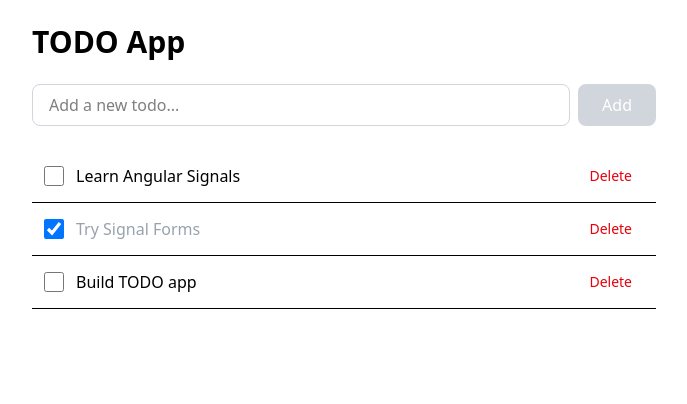
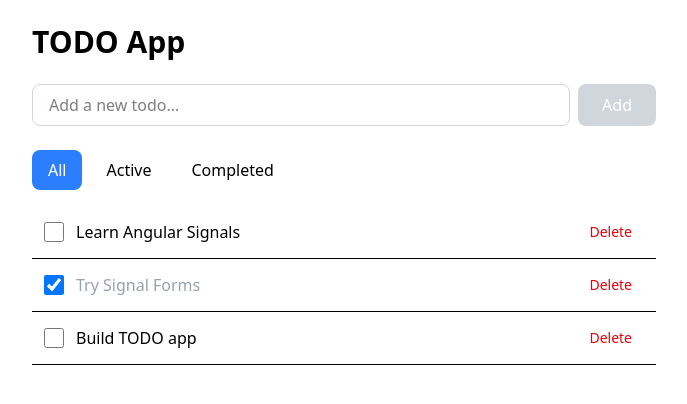
Before and after one commit to tommy1038/angular_todo, an Angular app: page / in a window 1280 px wide. Shown: the top 404 px of the page, without its empty margins (296-983 px from the left). Built offline with nearby package versions, Linux system fonts and the light colour scheme.

Commit message:
Add todo filtering (all/active/completed)
1. フィルターコンポーネント作成
2. computed signal でフィルタリングロジック
3. フィルター切り替えUI

```diff
--- a/src/app/app.html
+++ b/src/app/app.html
@@ -1,8 +1,12 @@
 <div class="max-w-2xl mx-auto p-6">
   <h1 class="text-3xl font-bold mb-6">TODO App</h1>
   <app-todo-form (todoAdded)="addTodo($event)" />
+  <app-todo-filter
+    [currentFilter]="filter()"
+    (filterChanged)="setFilter($event)"
+  />
   <app-todo-list
-    [todos]="todos()"
+    [todos]="filteredTodos()"
     (todoToggled)="toggleTodo($event)"
     (todoDeleted)="deleteTodo($event)"
   />
--- a/src/app/app.ts
+++ b/src/app/app.ts
@@ -1,11 +1,12 @@
-import { Component, signal, ChangeDetectionStrategy } from '@angular/core';
+import { Component, signal, computed, ChangeDetectionStrategy } from '@angular/core';
 import { TodoList } from './components/todo-list/todo-list';
 import { TodoForm } from './components/todo-form/todo-form';
-import { Todo } from './models/todo.model';
+import { TodoFilter } from './components/todo-filter/todo-filter';
+import { Todo, FilterType } from './models/todo.model';
 
 @Component({
   selector: 'app-root',
-  imports: [TodoList, TodoForm],
+  imports: [TodoList, TodoForm, TodoFilter],
   templateUrl: './app.html',
   styleUrl: './app.css',
   changeDetection: ChangeDetectionStrategy.OnPush
@@ -33,6 +34,23 @@ export class App {
     }
   ]);
 
+  // Phase 4: フィルター機能
+  protected readonly filter = signal<FilterType>('all');
+
+  protected readonly filteredTodos = computed(() => {
+    const allTodos = this.todos();
+    const currentFilter = this.filter();
+
+    switch (currentFilter) {
+      case 'active':
+        return allTodos.filter(todo => !todo.completed);
+      case 'completed':
+        return allTodos.filter(todo => todo.completed);
+      default:
+        return allTodos;
+    }
+  });
+
   // Phase 2: TODO追加機能
   protected addTodo(title: string): void {
     const newTodo: Todo = {
@@ -58,4 +76,8 @@ export class App {
   protected deleteTodo(id: string): void {
     this.todos.update(todos => todos.filter(todo => todo.id !== id));
   }
+
+  protected setFilter(newFilter: FilterType): void {
+    this.filter.set(newFilter);
+  }
 }
--- /dev/null
+++ b/src/app/components/todo-filter/todo-filter.ts
@@ -0,0 +1,43 @@
+import { Component, ChangeDetectionStrategy, input, output } from '@angular/core';
+import { FilterType } from '../../models/todo.model';
+
+@Component({
+  selector: 'app-todo-filter',
+  imports: [],
+  changeDetection: ChangeDetectionStrategy.OnPush,
+  template: `
+    <div class="flex gap-2 mb-4">
+      <button
+        (click)="filterChanged.emit('all')"
+        [class.bg-blue-500]="currentFilter() === 'all'"
+        [class.text-white]="currentFilter() === 'all'"
+        [class.bg-gray-200]="currentFilter() !== 'all'"
+        class="px-4 py-2 rounded-lg hover:bg-blue-600 transition-colors"
+      >
+        All
+      </button>
+      <button
+        (click)="filterChanged.emit('active')"
+        [class.bg-blue-500]="currentFilter() === 'active'"
+        [class.text-white]="currentFilter() === 'active'"
+        [class.bg-gray-200]="currentFilter() !== 'active'"
+        class="px-4 py-2 rounded-lg hover:bg-blue-600 transition-colors"
+      >
+        Active
+      </button>
+      <button
+        (click)="filterChanged.emit('completed')"
+        [class.bg-blue-500]="currentFilter() === 'completed'"
+        [class.text-white]="currentFilter() === 'completed'"
+        [class.bg-gray-200]="currentFilter() !== 'completed'"
+        class="px-4 py-2 rounded-lg hover:bg-blue-600 transition-colors"
+      >
+        Completed
+      </button>
+    </div>
+  `
+})
+export class TodoFilter {
+  readonly currentFilter = input.required<FilterType>();
+  readonly filterChanged = output<FilterType>();
+}
```
